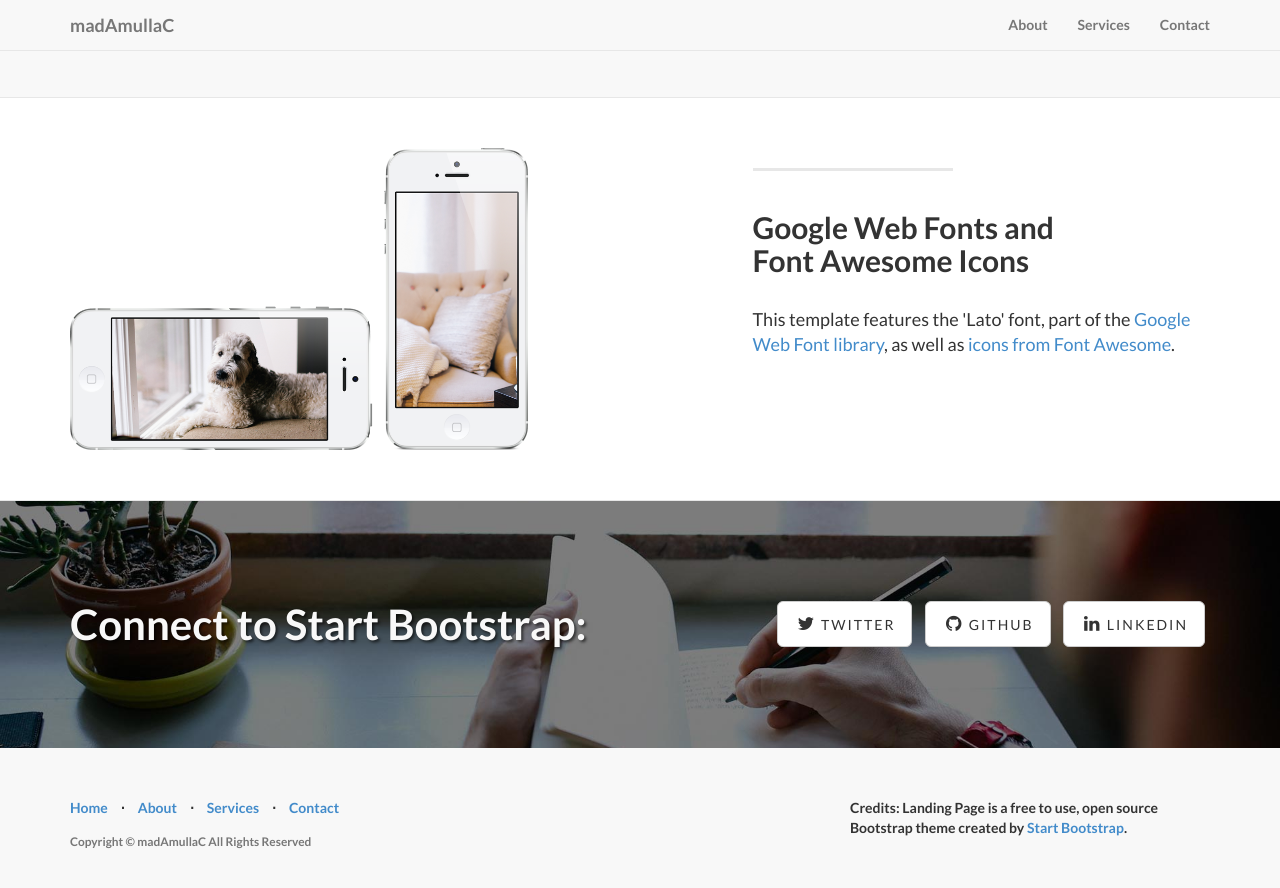
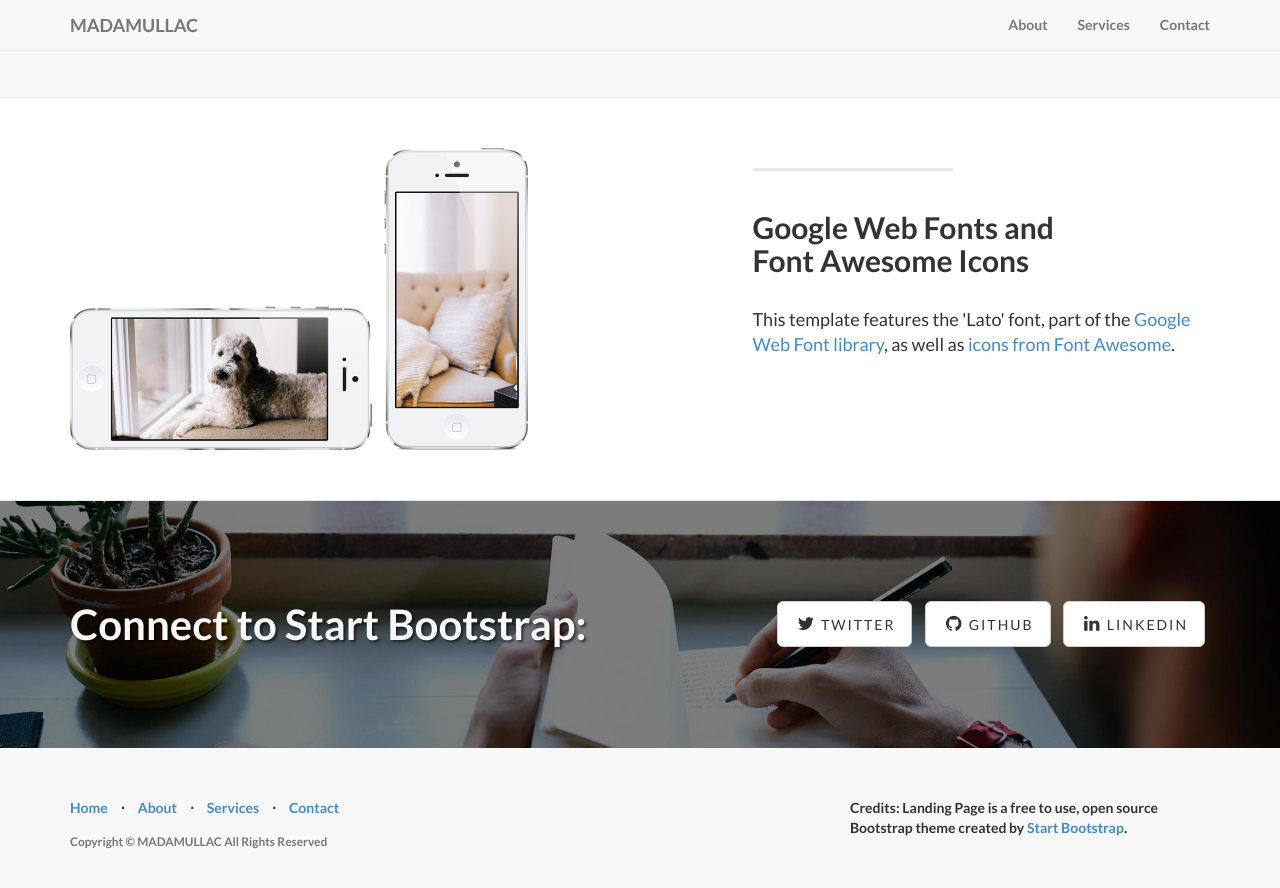
Before and after one commit to MADAMULLAC/madamullac.github.io, a Jekyll site: the page built from index.html, in a window 1280 px wide and 900 px high, scrolled down 1619 px. Shown: the top 888 px of the window. Built offline with Jekyll 4.4.1, drawn with Linux system fonts in a browser that asks for light colours.

```diff
--- a/_config.yml
+++ b/_config.yml
@@ -3,7 +3,7 @@
 # ----------------------- #
 
 url: http://madamullac.github.io
-title: madAmullaC
+title: MADAMULLAC
 email: your-email@domain.com
 description: we are madamullac, we are legion.
 
```
